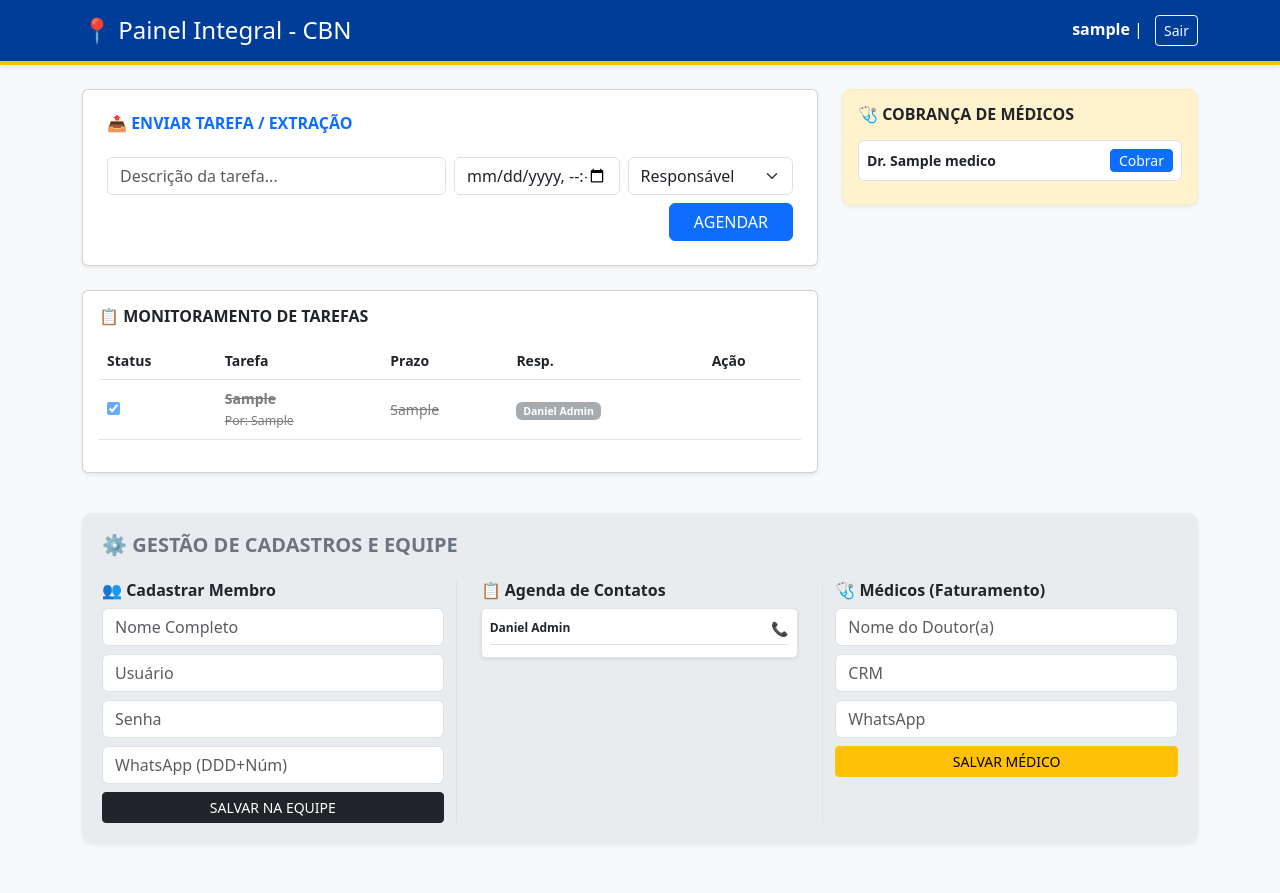
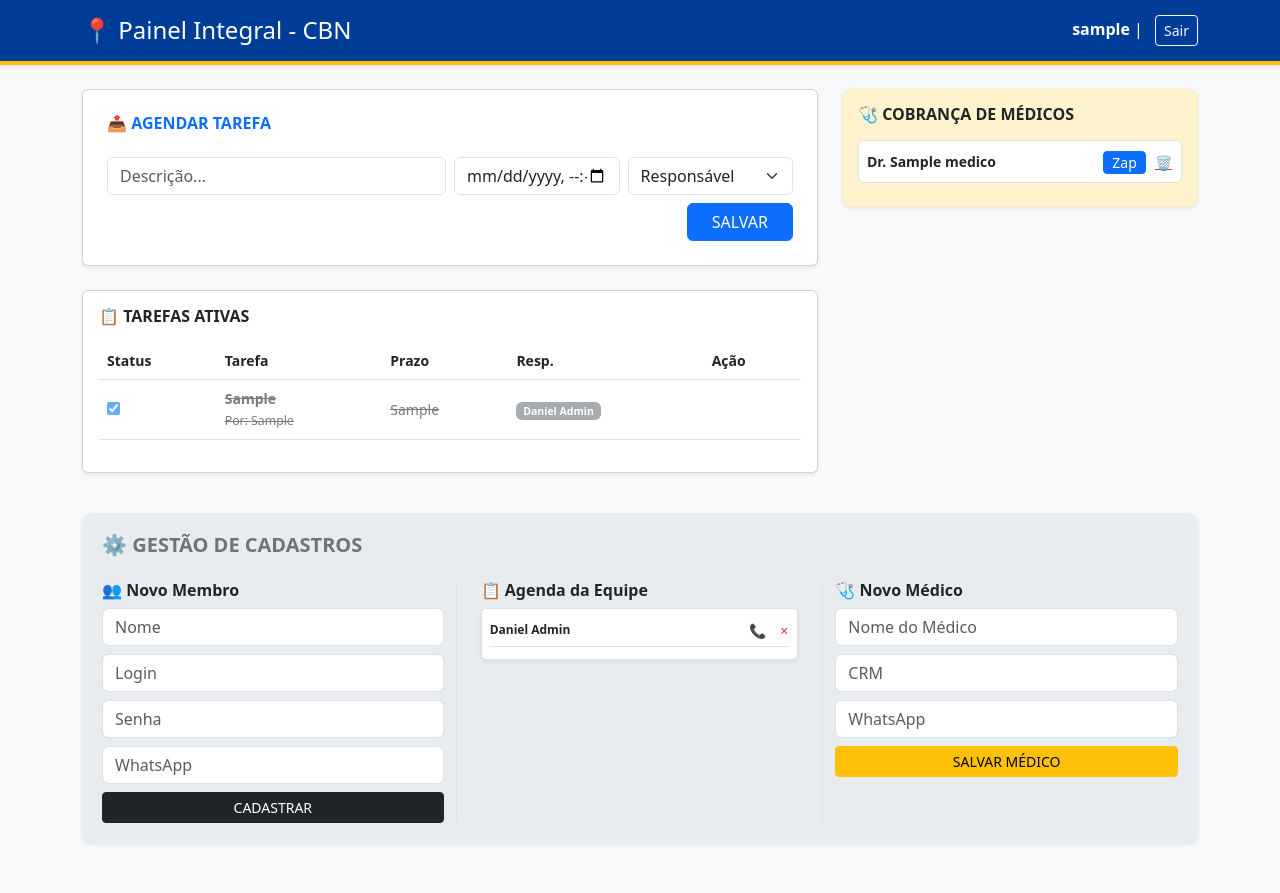
Before and after one commit to DaanielSousa/meu-backend-python, a Flask app: page /painel in a window 1280 px wide. Run offline with Flask 3, Linux system fonts and the light colour scheme; the visitor is signed in with stand-in values (Sample User, id 1); data comes from the database, SQL or seed files in the repository; tables that the repository leaves empty hold one stand-in row (values such as "Sample post").

Commit message:
Update task scheduling interface and styles

```diff
--- a/templates/index.html
+++ b/templates/index.html
@@ -9,7 +9,7 @@
         .header-cbn { background: #003d99; color: white; border-bottom: 4px solid #ffc107; padding: 15px; }
         .secao-medico { background: #fff3cd; border-radius: 10px; padding: 15px; border: 1px solid #ffeeba; }
         .sessao-config { background: #e9ecef; border-radius: 10px; padding: 20px; margin-top: 40px; margin-bottom: 50px; }
-        .agenda-lista { max-height: 200px; overflow-y: auto; background: white; border-radius: 5px; }
+        .agenda-lista { max-height: 250px; overflow-y: auto; background: white; border-radius: 5px; }
     </style>
 </head>
 <body class="bg-light">
@@ -24,17 +24,17 @@
         <div class="row">
             <div class="col-md-8">
                 <div class="card p-4 mb-4 shadow-sm">
-                    <h6 class="fw-bold text-primary">📤 ENVIAR TAREFA / EXTRAÇÃO</h6>
+                    <h6 class="fw-bold text-primary">📤 AGENDAR TAREFA</h6>
                     <div class="row g-2 mt-2">
-                        <div class="col-md-6"><input type="text" id="t-nome" class="form-control" placeholder="Descrição da tarefa..."></div>
+                        <div class="col-md-6"><input type="text" id="t-nome" class="form-control" placeholder="Descrição..."></div>
                         <div class="col-md-3"><input type="datetime-local" id="t-data" class="form-control" onchange="validarData(this.value)"></div>
                         <div class="col-md-3"><select id="t-resp" class="form-select"><option value="">Responsável</option></select></div>
-                        <div class="col-md-12 text-end mt-2"><button onclick="salvarTarefa()" class="btn btn-primary px-4">AGENDAR</button></div>
+                        <div class="col-md-12 text-end mt-2"><button onclick="salvarTarefa()" class="btn btn-primary px-4">SALVAR</button></div>
                     </div>
                 </div>
 
                 <div class="card p-3 shadow-sm">
-                    <h6 class="fw-bold mb-3">📋 MONITORAMENTO DE TAREFAS</h6>
+                    <h6 class="fw-bold mb-3">📋 TAREFAS ATIVAS</h6>
                     <table class="table align-middle small">
                         <thead><tr><th>Status</th><th>Tarefa</th><th>Prazo</th><th>Resp.</th><th>Ação</th></tr></thead>
                         <tbody id="corpo-tarefas"></tbody>
@@ -51,26 +51,25 @@
         </div>
 
         <div class="sessao-config shadow-sm">
-            <h5 class="fw-bold mb-4 text-secondary">⚙️ GESTÃO DE CADASTROS E EQUIPE</h5>
+            <h5 class="fw-bold mb-4 text-secondary">⚙️ GESTÃO DE CADASTROS</h5>
             <div class="row">
                 <div class="col-md-4 border-end">
-                    <h6 class="fw-bold">👥 Cadastrar Membro</h6>
-                    <input type="text" id="eq-nome" class="form-control mb-2" placeholder="Nome Completo">
-                    <input type="text" id="eq-user" class="form-control mb-2" placeholder="Usuário">
+                    <h6 class="fw-bold">👥 Novo Membro</h6>
+                    <input type="text" id="eq-nome" class="form-control mb-2" placeholder="Nome">
+                    <input type="text" id="eq-user" class="form-control mb-2" placeholder="Login">
                     <input type="password" id="eq-senha" class="form-control mb-2" placeholder="Senha">
-                    <input type="text" id="eq-zap" class="form-control mb-2" placeholder="WhatsApp (DDD+Núm)">
-                    <button onclick="cadastrarEquipe()" class="btn btn-sm btn-dark w-100">SALVAR NA EQUIPE</button>
+                    <input type="text" id="eq-zap" class="form-control mb-2" placeholder="WhatsApp">
+                    <button onclick="cadastrarEquipe()" class="btn btn-sm btn-dark w-100">CADASTRAR</button>
                 </div>
 
                 <div class="col-md-4 border-end px-4">
-                    <h6 class="fw-bold">📋 Agenda de Contatos</h6>
-                    <div class="agenda-lista border p-2 shadow-sm" id="corpo-equipe">
-                        </div>
+                    <h6 class="fw-bold">📋 Agenda da Equipe</h6>
+                    <div class="agenda-lista border p-2 shadow-sm" id="corpo-equipe"></div>
                 </div>
 
                 <div class="col-md-4">
-                    <h6 class="fw-bold">🩺 Médicos (Faturamento)</h6>
-                    <input type="text" id="med-nome" class="form-control mb-2" placeholder="Nome do Doutor(a)">
+                    <h6 class="fw-bold">🩺 Novo Médico</h6>
+                    <input type="text" id="med-nome" class="form-control mb-2" placeholder="Nome do Médico">
                     <input type="text" id="med-crm" class="form-control mb-2" placeholder="CRM">
                     <input type="text" id="med-zap" class="form-control mb-2" placeholder="WhatsApp">
                     <button onclick="cadastrarMedico()" class="btn btn-sm btn-warning w-100">SALVAR MÉDICO</button>
@@ -107,27 +106,32 @@
             const rM = await fetch('/listar_medicos');
             const medicos = await rM.json();
             const divM = document.getElementById('lista-medicos-cobranca');
-            divM.innerHTML = medicos.length ? '' : '<p class="text-muted small">Sem médicos.</p>';
+            divM.innerHTML = medicos.length ? '' : '<p class="text-muted small">Vazio.</p>';
             medicos.forEach(m => {
                 divM.innerHTML += `<div class="bg-white p-2 mb-2 rounded border d-flex justify-content-between align-items-center">
                     <small><b>Dr. ${m.nome}</b></small>
-                    <button onclick="zapMedico('${m.zap}', '${m.nome}')" class="btn btn-sm btn-primary py-0">Cobrar</button>
+                    <div>
+                        <button onclick="zapMedico('${m.zap}', '${m.nome}')" class="btn btn-sm btn-primary py-0">Zap</button>
+                        <button onclick="removerMedico(${m.id})" class="btn btn-sm btn-link text-danger p-0 ms-1">🗑️</button>
+                    </div>
                 </div>`;
             });
 
-            // Equipe (Select e Agenda)
+            // Equipe
             const rE = await fetch('/listar_equipe_completa');
             const equipe = await rE.json();
             const select = document.getElementById('t-resp');
             const agenda = document.getElementById('corpo-equipe');
             select.innerHTML = '<option value="">Responsável</option>';
             agenda.innerHTML = '';
-
             equipe.forEach(e => {
                 select.innerHTML += `<option value="${e.id}">${e.nome}</option>`;
                 agenda.innerHTML += `<div class="d-flex justify-content-between align-items-center mb-1 border-bottom pb-1">
                     <small style="font-size: 0.75rem"><b>${e.nome}</b></small>
-                    <button onclick="zap('${e.whatsapp}', 'Olá!')" class="btn btn-sm p-0 text-success">📞</button>
+                    <div>
+                        <button onclick="zap('${e.whatsapp}', 'Olá!')" class="btn btn-sm p-0 text-success">📞</button>
+                        <button onclick="removerEquipe(${e.id})" class="btn btn-sm p-0 text-danger ms-2">×</button>
+                    </div>
                 </div>`;
             });
         }
@@ -138,10 +142,24 @@
             location.reload();
         }
 
+        async function removerMedico(id) {
+            if(confirm("Excluir este médico?")) {
+                await fetch(`/deletar_medico/${id}`, {method:'DELETE'});
+                carregarTudo();
+            }
+        }
+
         async function cadastrarEquipe() {
             const d = {nome: document.getElementById('eq-nome').value, usuario: document.getElementById('eq-user').value, senha: document.getElementById('eq-senha').value, whatsapp: document.getElementById('eq-zap').value};
             await fetch('/cadastrar_equipe', {method:'POST', headers:{'Content-Type':'application/json'}, body:JSON.stringify(d)});
             location.reload();
+        }
+
+        async function removerEquipe(id) {
+            if(confirm("Excluir este membro?")) {
+                await fetch(`/deletar_equipe/${id}`, {method:'DELETE'});
+                carregarTudo();
+            }
         }
 
         async function salvarTarefa() {
```
